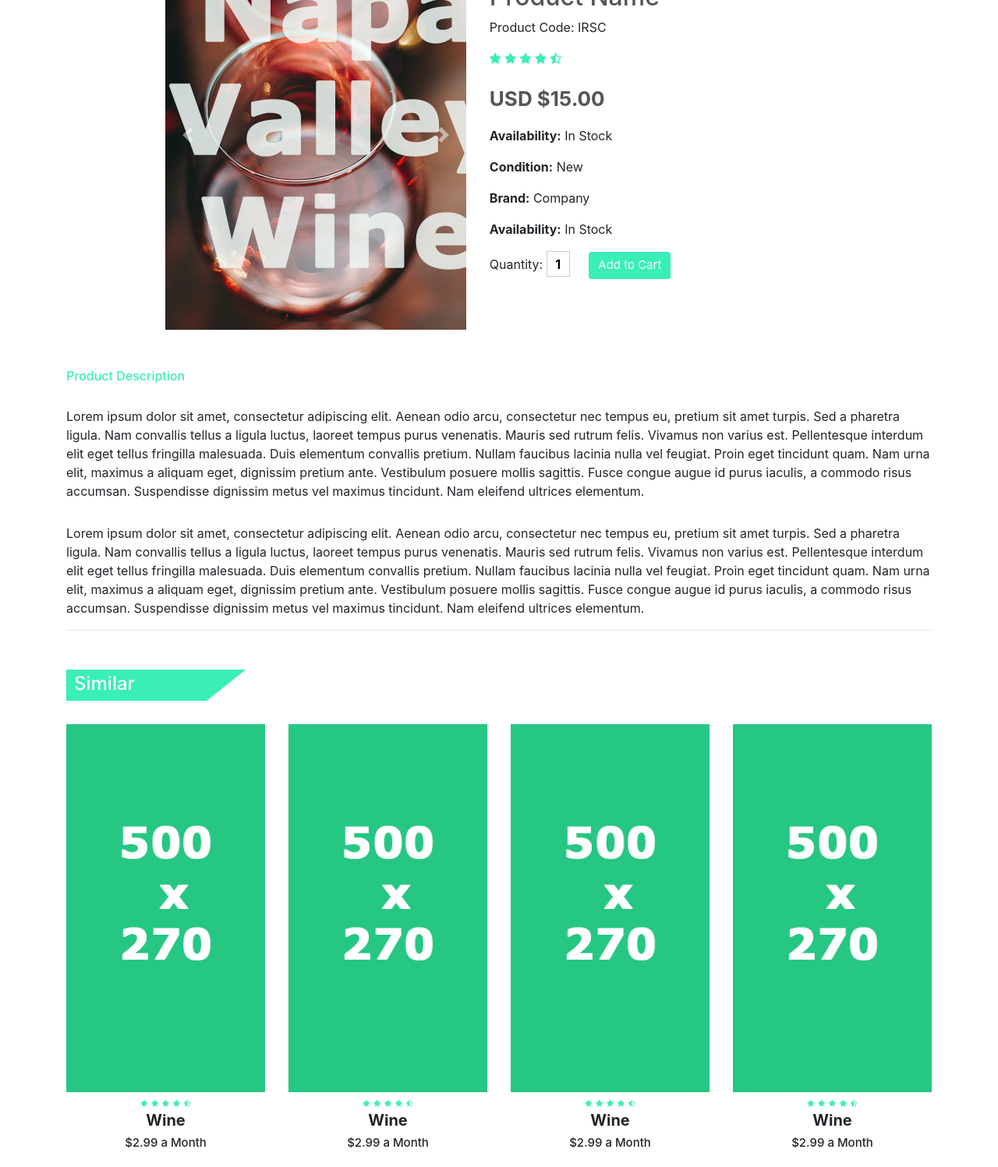
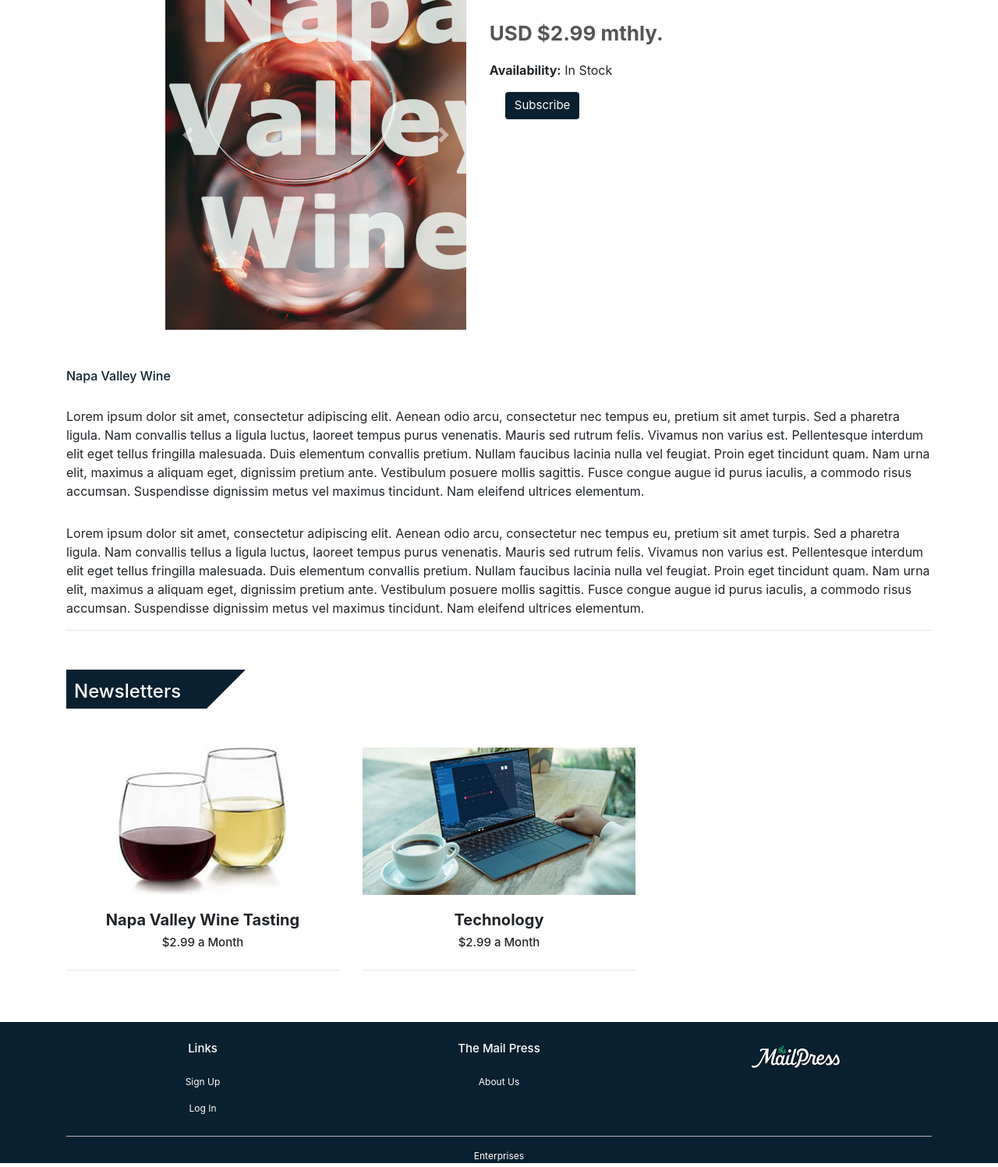
Before and after one commit to matimat2010/mailpress, a plain HTML site: page wine.html in a window 1280 px wide. Shown: the part 204-1701 px from the top of the page at 78% size. Drawn offline with nearby package versions, Linux system fonts and the light colour scheme.

Commit message:
mailpress template phase one, wine is clickable, add more images

```diff
--- a/style.css
+++ b/style.css
@@ -17,7 +17,7 @@ body
         position: sticky;
         background: #fff;
         margin-bottom: 20px;
-        border-bottom: 3px solid hsl(162, 84%, 58%);
+        border-bottom: 3px solid #092030;
         z-index: 2;
 }
 .logo
@@ -31,7 +31,7 @@ body
 {
     margin-top: 9px;
     margin-left: 30px;
-    border: 1px solid hsl(162, 84%, 58%) !important;
+    border: 1px solid #092030 !important;
     border-top-left-radius: 20px !important;
     border-bottom-left-radius: 20px !important;
     border-top-right-radius: 0 !important;
@@ -80,7 +80,7 @@ body
     list-style-type: none;
     padding: 15px 35px;
     text-align: center;
-    background-color: hsl(162, 84%, 58%);
+    background-color: #092030;
     cursor: pointer;
 }
 .menu-bar ul li a
@@ -147,7 +147,7 @@ body
 
 .side-menu ul li:hover
 {
-    color: #26c783;
+    color: #092030;
 }
 
 /*hiding the sub menu*/
@@ -180,7 +180,7 @@ body
 {
     font-size:30px;
     margin: 10 px;
-    color: #26c783;
+    color: #092030;
     display: none;
 }
 
@@ -259,11 +259,11 @@ body
 /*----------2nd row "on sale"-------------------*/
 .title-box
 {
-background: hsl(162, 84%, 58%);
+background: #092030;
 color: #fff;
 width: 180px;
 padding: 4px 10px;
-height: 40px;
+height: 50px;
 margin-bottom: 30px;
 display: flex;
 }
@@ -274,7 +274,7 @@ display: flex;
 .title-box::after
 {
     content: '';
-    border-top: 40px solid hsl(162, 84%, 58%);
+    border-top: 50px solid#092030;
     border-right: 50px solid transparent;
     position: absolute;
     display: flex;
@@ -368,7 +368,7 @@ display: flex;
 .footer
 {
     margin-top: 50px;
-    background: #000;
+    background: #092030;
     color: #fff;
 }
 .footer h1
@@ -411,7 +411,7 @@ display: flex;
 }
 .new-arrival
 {
-    background: hsl(162, 84%, 58%);
+    background:#092030;
     width: 50px;
     color: #fff;
     font-size: 12px;
@@ -424,7 +424,7 @@ display: flex;
 }
 .single-product .fa
 {
-    color: hsl(162, 84%, 58%);
+    color: #092030;
 }
 .single-product .price
 {
@@ -444,7 +444,7 @@ display: flex;
 /*--------------------Purchase Button Styling-------*/
 .single-product .btn-primary
 {
-    background: hsl(162, 84%, 58%) !important;
+    background: #092030 !important;
     color: #fff;
     font-size: 15px;
     margin-left: 20px;
@@ -455,7 +455,7 @@ display: flex;
 .product-description h6
 {
     margin-top: 50px;
-    color: hsl(162, 84%, 58%);
+    color:#092030;
 }
 .product-description p
 {
@@ -465,3 +465,10 @@ display: flex;
 {
     margin-bottom: 50px;
 }
+
+/*Heading*/
+.container h2
+{
+
+    padding-top: 10px;
+}
--- a/wine.html
+++ b/wine.html
@@ -79,23 +79,23 @@
                 </div>
             </div>
             <div class="col-md-7">
-                <p class="new-arrival text-center">new</p>
-                <h2>Product Name</h2>
-                <p>Product Code: IRSC</p>
+            <!--    <p class="new-arrival text-center">new</p> -->
+                <h2>Napa Valley Wine</h2>
+             <!--  <p>Product Code: IRSC</p>  -->
                 <i class="fa fa-star"></i>
                 <i class="fa fa-star"></i>
                 <i class="fa fa-star"></i>
                 <i class="fa fa-star"></i>
-                <i class="fa fa-star-half-o"></i>
+                <i class="fa fa-star"></i>
 
-                <p class="price">USD $15.00</p>
+                <p class="price">USD $2.99 mthly.</p>
                 <p><b>Availability:</b> In Stock</p>
-                <p><b>Condition:</b> New</p>
+               <!--- <p><b>Condition:</b> New</p>
                 <p><b>Brand:</b> Company</p>
                 <p><b>Availability:</b> In Stock</p>
                 <label>Quantity: </label>
-                <input type="text" value="1">
-                <button type="button" class="btn btn-primary">Add to Cart</button>
+                <input type="text" value="1"> -->
+                <button type="button" class="btn btn-primary">Subscribe</button>
             </div>
         </div>
     </div>
@@ -103,7 +103,7 @@
 <!--description-->
 <section class="product-description">
     <div class="container">
-        <h6>Product Description</h6>
+        <h6>Napa Valley Wine</h6>
             <P>Lorem ipsum dolor sit amet, consectetur adipiscing elit. Aenean odio arcu, consectetur nec tempus eu, pretium sit amet turpis. Sed a pharetra ligula. Nam convallis tellus a ligula luctus, laoreet tempus purus venenatis. Mauris sed rutrum felis. Vivamus non varius est. Pellentesque interdum elit eget tellus fringilla malesuada. Duis elementum convallis pretium. Nullam faucibus lacinia nulla vel feugiat. Proin eget tincidunt quam. Nam urna elit, maximus a aliquam eget, dignissim pretium ante. Vestibulum posuere mollis sagittis. Fusce congue augue id purus iaculis, a commodo risus accumsan. Suspendisse dignissim metus vel maximus tincidunt. Nam eleifend ultrices elementum.</P>
             <P>Lorem ipsum dolor sit amet, consectetur adipiscing elit. Aenean odio arcu, consectetur nec tempus eu, pretium sit amet turpis. Sed a
             pharetra ligula. Nam convallis tellus a ligula luctus, laoreet tempus purus venenatis. Mauris sed rutrum felis. Vivamus non varius est.
@@ -113,138 +113,49 @@
             elementum.</P>
             <hr>
         </div>
+</section>
+
+<!----2nd row images----"on sale"---------------------------->
+<section class="featured-categories">
     <div class="container">
         <div class="title-box">
-                <h2>Similar</h2>
+            <h2>Newsletters</h2>
         </div>
-        <!---------------2nd row images start here------------------>
+<!--2nd row images start here---->
         <div class="row">
-                <div class="col-md-3">
+            <div class="col-md-4">
                 <div class="product-top">
-                        <img src="images/vert.jpg">
-
-        <!-------------icons on images--------------------->
-                            <div class="overlay-right">
-                                <button type="button" class="btn btn secondary" title="Quick Shop">
-                                    <i class="fa fa-eye"></i>
-                                </button>
-                                <button type="button" class="btn btn secondary" title="Add to Wishlist">
-                                    <i class="fa fa-heart-o"></i>
-                                </button>
-                                <button type="button" class="btn btn secondary" title="Add to Cart">
-                                    <i class="fa fa-shopping-cart"></i>
-                                </button>
-                            </div>
+                    <a href="wine.html"><img src="images/newsletter_1.jpg"></a>
                 </div>
                 <div class="product-bottom text-center">
-                        <i class="fa fa-star"></i>
-                        <i class="fa fa-star"></i>
-                        <i class="fa fa-star"></i>
-                        <i class="fa fa-star"></i>
-                        <i class="fa fa-star-half-o"></i>
-        <!----------------------newsletter name----------------------->
-                        <h3>Wine</h3>
-        <!----------------------newsletter price---------------------->
+<!--product name---->
+                    <h3>Napa Valley Wine Tasting</h3>
+<!--product price--->
                     <h5>$2.99 a Month</h5>
-                    </div>
-                </div>
-        <!----------------------second image-------------------------->
-
-                <div class="col-md-3">
-                    <div class="product-top">
-                        <img src="images/vert.jpg">
-
-        <!-------------icons on images--------------------->
-                            <div class="overlay-right">
-                                <button type="button" class="btn btn secondary" title="Quick Shop">
-                                    <i class="fa fa-eye"></i>
-                                </button>
-                                <button type="button" class="btn btn secondary" title="Add to Wishlist">
-                                    <i class="fa fa-heart-o"></i>
-                                </button>
-                                <button type="button" class="btn btn secondary" title="Add to Cart">
-                                    <i class="fa fa-shopping-cart"></i>
-                                </button>
-                            </div>
-                    </div>
-                    <div class="product-bottom text-center">
-                        <i class="fa fa-star"></i>
-                        <i class="fa fa-star"></i>
-                        <i class="fa fa-star"></i>
-                        <i class="fa fa-star"></i>
-                        <i class="fa fa-star-half-o"></i>
-        <!----------------------newsletter name----------------------->
-                        <h3>Wine</h3>
-        <!----------------------newsletter price---------------------->
-                        <h5>$2.99 a Month</h5>
-                    </div>
-                </div>
-        <!----------------------third image-------------------------->
-
-                <div class="col-md-3">
-                    <div class="product-top">
-                        <img src="images/vert.jpg">
-
-        <!------------------------icons on images--------------------->
-                            <div class="overlay-right">
-                                <button type="button" class="btn btn secondary" title="Quick Shop">
-                                    <i class="fa fa-eye"></i>
-                                </button>
-                                <button type="button" class="btn btn secondary" title="Add to Wishlist">
-                                    <i class="fa fa-heart-o"></i>
-                                </button>
-                                <button type="button" class="btn btn secondary" title="Add to Cart">
-                                    <i class="fa fa-shopping-cart"></i>
-                                </button>
-                            </div>
-                    </div>
-                    <div class="product-bottom text-center">
-                        <i class="fa fa-star"></i>
-                        <i class="fa fa-star"></i>
-                        <i class="fa fa-star"></i>
-                        <i class="fa fa-star"></i>
-                        <i class="fa fa-star-half-o"></i>
-        <!----------------------newsletter name----------------------->
-                        <h3>Wine</h3>
-        <!----------------------newsletter price---------------------->
-                        <h5>$2.99 a Month</h5>
+                    <hr>
                 </div>
             </div>
 
-        <!----------------------fourth image-------------------------->
+<!--second image---->
 
-              <div class="col-md-3">
+            <div class="col-md-4">
                 <div class="product-top">
-                     <img src="images/vert.jpg">
-
-        <!----------------------icons on images--------------------->
-                         <div class="overlay-right">
-                               <button type="button" class="btn btn secondary" title="Quick Shop">
-                                  <i class="fa fa-eye"></i>
-                             </button>
-                             <button type="button" class="btn btn secondary" title="Add to Wishlist">
-                                 <i class="fa fa-heart-o"></i>
-                             </button>
-                             <button type="button" class="btn btn secondary" title="Add to Cart">
-                                 <i class="fa fa-shopping-cart"></i>
-                              </button>
-                         </div>
+                  <img src="images/newsletter_3.jpg">
                  </div>
              <div class="product-bottom text-center">
-                      <i class="fa fa-star"></i>
-                      <i class="fa fa-star"></i>
-                     <i class="fa fa-star"></i>
-                      <i class="fa fa-star"></i>
-                      <i class="fa fa-star-half-o"></i>
-        <!--------------------newsletter name----------------------->
-                      <h3>Wine</h3>
-        <!--------------------newsletter price---------------------->
+
+                    <h3>Technology</h3>
+
                     <h5>$2.99 a Month</h5>
+                 <hr>
              </div>
             </div>
       </div>
      </div>
 </section>
+
+
+
 <!----Footer-------------------------->
 <section class="footer">
     <div class="container text-center">
```
Also changed, not shown: index.html (+6 -0 lines). Lines whose indentation alone changed are shown as unchanged.
